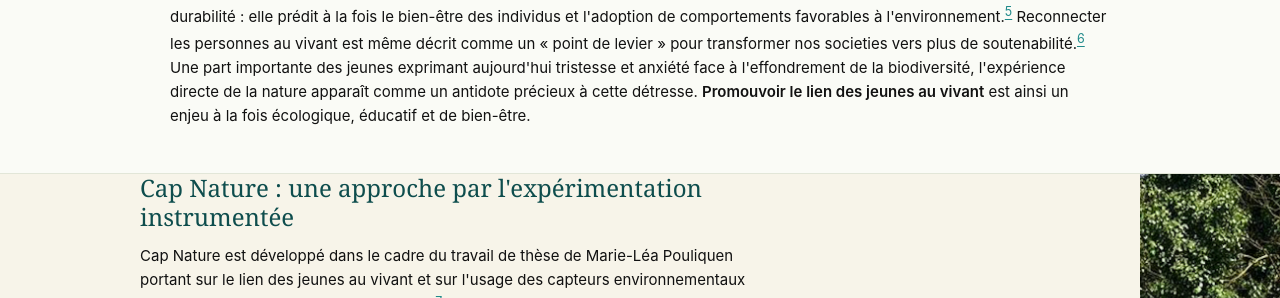
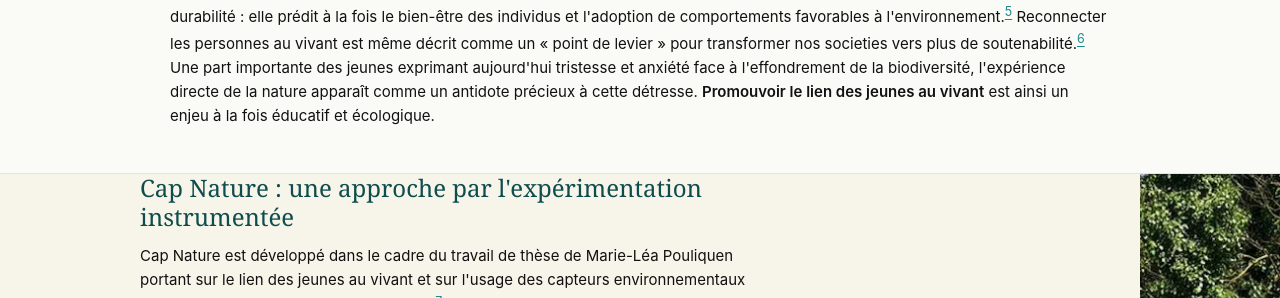
Before and after one commit to marieleapouliquen/wiki-cap-nature, a Jekyll site: the page built from index.md, in a window 1280 px wide and 900 px high, scrolled down 854 px. Shown: the part 178-476 px from the top of the window. Built offline with Jekyll 4.4.1, drawn with Linux system fonts in a browser that asks for light colours.

Commit message:
Update index.md

```diff
--- a/index.md
+++ b/index.md
@@ -30,7 +30,7 @@ show_photo_credits: false
         <h2 style="margin-top: 0; padding-top: 0;">Reconnecter les jeunes à la nature</h2>
         <p>Dans son évaluation mondiale de 2019,<sup><a href="#ref1">1</a></sup> la Plateforme intergouvernementale sur la biodiversité et les services écosystémiques (Intergovernmental Science-Policy Platform on Biodiversity and Ecosystem Services – IPBES) dressait un constat alarmant : la biodiversité décline à un rythme sans précédent dans l'histoire humaine. Son rapport <em>Nexus</em>, publié fin 2024,<sup><a href="#ref2">2</a></sup> va plus loin en montrant que biodiversité, climat, eau, alimentation et santé humaine forment <strong>cinq crises interconnectées</strong> — interdépendantes dans leurs causes, leurs effets et les réponses à y apporter. Pour enrayer cet effondrement, l'IPBES appelle à des <strong>« changements transformateurs »</strong>, qui touchent aussi, comme le souligne l'Office français de la biodiversité (OFB),<sup><a href="#ref3">3</a></sup> <strong>nos représentations et nos relations au vivant</strong>.</p>
         <p>Or, à l'heure où l'urbanisation s'intensifie et où les loisirs se numérisent, le contact direct avec la nature se raréfie. Ce phénomène nourrit ce que les chercheurs nomment l'<strong>amnésie environnementale</strong> (ou <em>shifting baseline syndrome</em>) : chaque génération prend pour « normal » l'environnement appauvri de son enfance, si bien que l'ampleur réelle des pertes passe inaperçue d'une génération à l'autre.<sup><a href="#ref4">4</a></sup></p>
-        <p>Cette perte de lien n'est pas anodine. La recherche établit aujourd'hui que la <strong>connexion à la nature</strong> constitue un véritable levier de durabilité : elle prédit à la fois le bien-être des individus et l'adoption de comportements favorables à l'environnement.<sup><a href="#ref5">5</a></sup> Reconnecter les personnes au vivant est même décrit comme un « point de levier » pour transformer nos societies vers plus de soutenabilité.<sup><a href="#ref6">6</a></sup> Une part importante des jeunes exprimant aujourd'hui tristesse et anxiété face à l'effondrement de la biodiversité, l'expérience directe de la nature apparaît comme un antidote précieux à cette détresse. <strong>Promouvoir le lien des jeunes au vivant</strong> est ainsi un enjeu à la fois écologique, éducatif et de bien-être.</p>
+        <p>Cette perte de lien n'est pas anodine. La recherche établit aujourd'hui que la <strong>connexion à la nature</strong> constitue un véritable levier de durabilité : elle prédit à la fois le bien-être des individus et l'adoption de comportements favorables à l'environnement.<sup><a href="#ref5">5</a></sup> Reconnecter les personnes au vivant est même décrit comme un « point de levier » pour transformer nos societies vers plus de soutenabilité.<sup><a href="#ref6">6</a></sup> Une part importante des jeunes exprimant aujourd'hui tristesse et anxiété face à l'effondrement de la biodiversité, l'expérience directe de la nature apparaît comme un antidote précieux à cette détresse. <strong>Promouvoir le lien des jeunes au vivant</strong> est ainsi un enjeu à la fois éducatif et écologique.</p>
 
       </div>
     </div>
```
